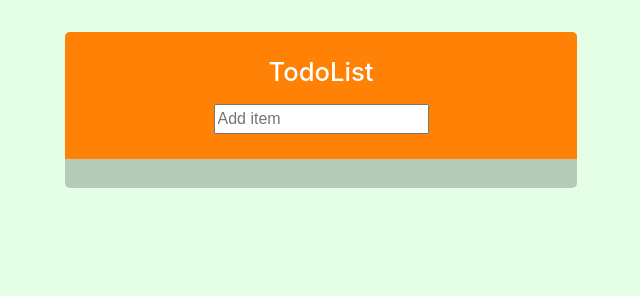
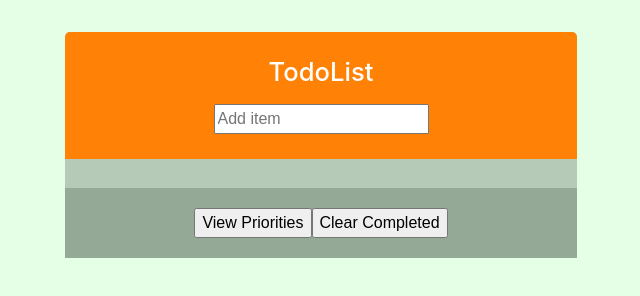
Before and after one commit to qkoots/todoApp, a website: page index.html in a window 1280 px wide. Shown: the whole page, without its empty margins (319-959 px from the left). Drawn offline with nearby package versions, Linux system fonts and the light colour scheme.

Commit message:
Created a footer for the app which will hold buttons to view only prioritized todos and to clear all todos that are marked as completed

```diff
--- a/index.html
+++ b/index.html
@@ -21,9 +21,12 @@
                         </div>
                     </div>
                 </div>
-
                 <ul id="todoUl"></ul>
                 <ul id="completedUl"></ul>
+                <footer id="footer">
+                    <button class="togglePriority">View Priorities</button>
+                    <button class="clearCompleted">Clear Completed</button>
+                </footer>
             </div>
         </div>
         <script src="js/app.js"></script>
```
